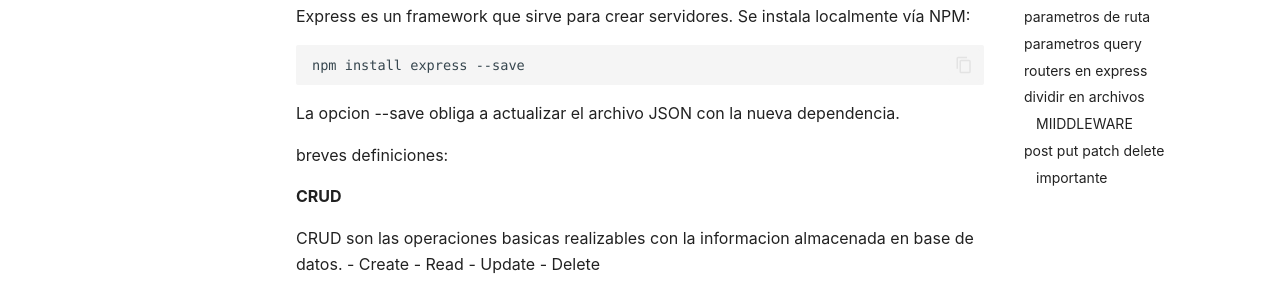
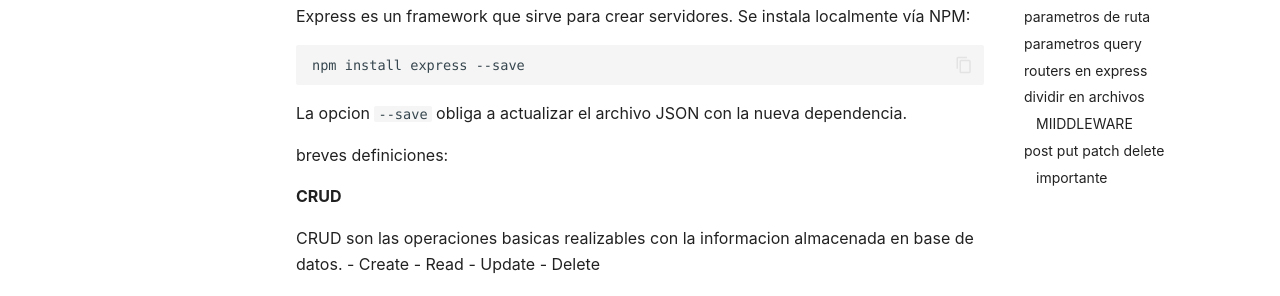
Before and after one commit to alejrot/javascript-docs, an MkDocs documentation site: the page built from docs/Express.md, in a window 1280 px wide and 900 px high. Shown: the part 304-600 px from the top of the window. Built offline with MkDocs 1.6.1 and Material for MkDocs 9.7.7, drawn with Linux system fonts in a browser that asks for light colours; comment, search, counter and statistics services are not loaded.

````diff
--- a/docs/Express.md
+++ b/docs/Express.md
@@ -28,7 +28,7 @@ Se instala localmente vía NPM:
 ```
 npm install express --save
 ```
-La opcion --save obliga a actualizar el archivo JSON con la nueva dependencia.
+La opcion `--save` obliga a actualizar el archivo JSON con la nueva dependencia.
 
 breves definiciones:
 
````
